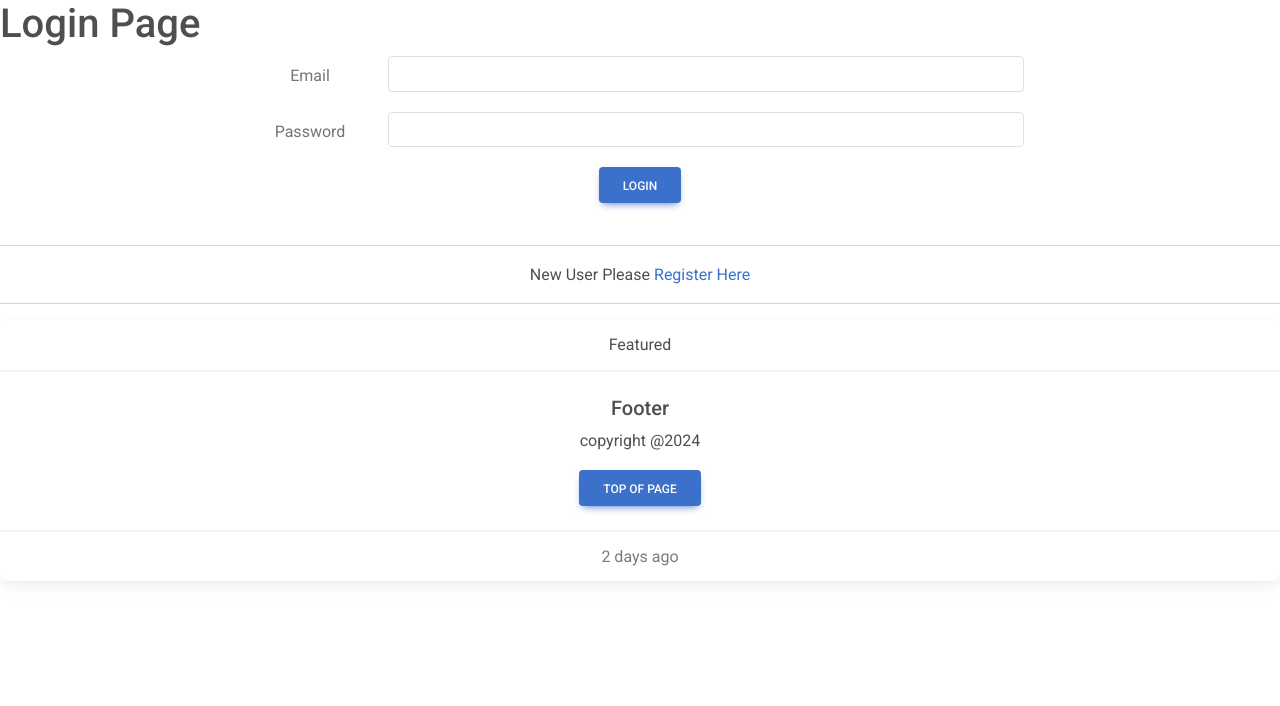
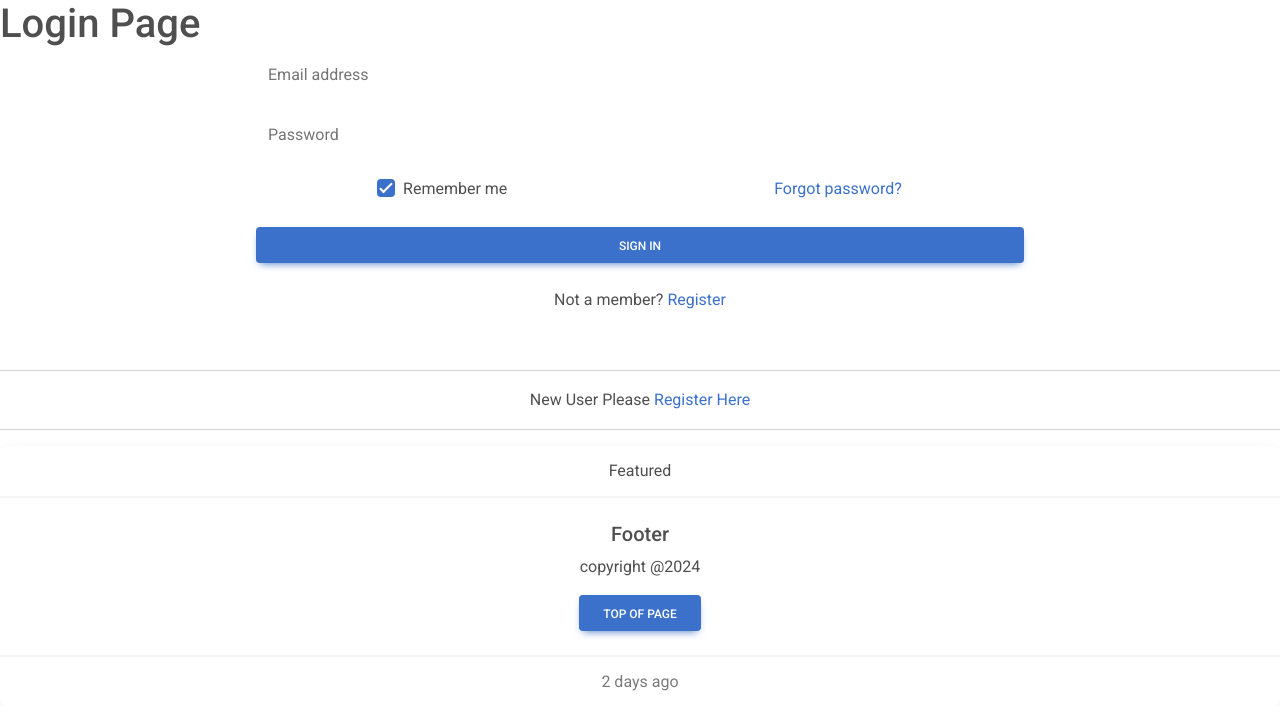
Before and after one commit to danniel-isiah-libor/PHP-with-MySQL-Training, a PHP site: page /login.php in a window 1280 px wide. Shown: the top 706 px of the page. Run offline with PHP 8.4, Linux system fonts and the light colour scheme.

Commit message:
login to class

```diff
--- a/Day2/login.php
+++ b/Day2/login.php
@@ -1,13 +1,18 @@
 <!DOCTYPE html>
 <html lang="en">
-<?php require_once("head-tag.php"); ?>
+<?php
+    require_once("head-tag.php");
+
+    if(!isset($_SESSION)) session_start();
+    $errors = $_SESSION['errors'] ?? [];
+?>
 
 <body>
 
     <h1>Login Page</h1>
     <center>
         <div style="width: 60%;">
-            <form action="process-login.php" method="POST">
+            <!-- <form action="process-login.php" method="POST">
                 <div class="row mb-3">
                     <label for="email" class="col-sm-2 col-form-label">Email</label>
                     <div class="col-sm-10">
@@ -21,8 +26,67 @@
                     </div>
                 </div>
                 <button type="submit" class="btn btn-primary">Login</button>
+            </form> -->
+            <form action="process-login.php" method="POST">
+                <!-- Email input -->
+                <div data-mdb-input-init class="form-outline mb-4">
+                    <input type="email" id="email" name="email" class="form-control" />
+                    <label class="form-label" for="email">Email address</label>
+                    <?php
+                            echo "<p style='color:red'>" . implode(',',$errors['email'] ?? []) . "</p>";
+                        ?>
+                </div>
+
+                <!-- Password input -->
+                <div data-mdb-input-init class="form-outline mb-4">
+                    <input type="password" id="password" name="password" class="form-control" />
+                    <label class="form-label" for="password">Password</label>
+                    <?php
+                            echo "<p style='color:red'>" . implode(',',$errors['password'] ?? []) . "</p>";
+                        ?>
+                </div>
+
+                <!-- 2 column grid layout for inline styling -->
+                <div class="row mb-4">
+                    <div class="col d-flex justify-content-center">
+                        <!-- Checkbox -->
+                        <div class="form-check">
+                            <input class="form-check-input" type="checkbox" value="" id="form2Example34" checked />
+                            <label class="form-check-label" for="form2Example34"> Remember me </label>
+                        </div>
+                    </div>
+
+                    <div class="col">
+                        <!-- Simple link -->
+                        <a href="#!">Forgot password?</a>
+                    </div>
+                </div>
+
+                <!-- Submit button -->
+                <button data-mdb-ripple-init type="submit" class="btn btn-primary btn-block mb-4">Sign in</button>
+
+                <!-- Register buttons -->
+                <div class="text-center">
+                    <p>Not a member? <a href="register.php">Register</a></p>
+
+                    <!-- <p>or sign up with:</p>
+                    <button data-mdb-ripple-init type="button" class="btn btn-secondary btn-floating mx-1">
+                        <i class="fab fa-facebook-f"></i>
+                    </button>
+
+                    <button data-mdb-ripple-init type="button" class="btn btn-secondary btn-floating mx-1">
+                        <i class="fab fa-google"></i>
+                    </button>
+
+                    <button data-mdb-ripple-init type="button" class="btn btn-secondary btn-floating mx-1">
+                        <i class="fab fa-twitter"></i>
+                    </button>
+
+                    <button data-mdb-ripple-init type="button" class="btn btn-secondary btn-floating mx-1">
+                        <i class="fab fa-github"></i>
+                    </button> -->
+                </div>
             </form>
-
 
 
         </div>
```
Also changed, not shown: Day2/ProcessLogin.php (added, +102 -0 lines), Day2/process-login.php (+24 -13 lines).
